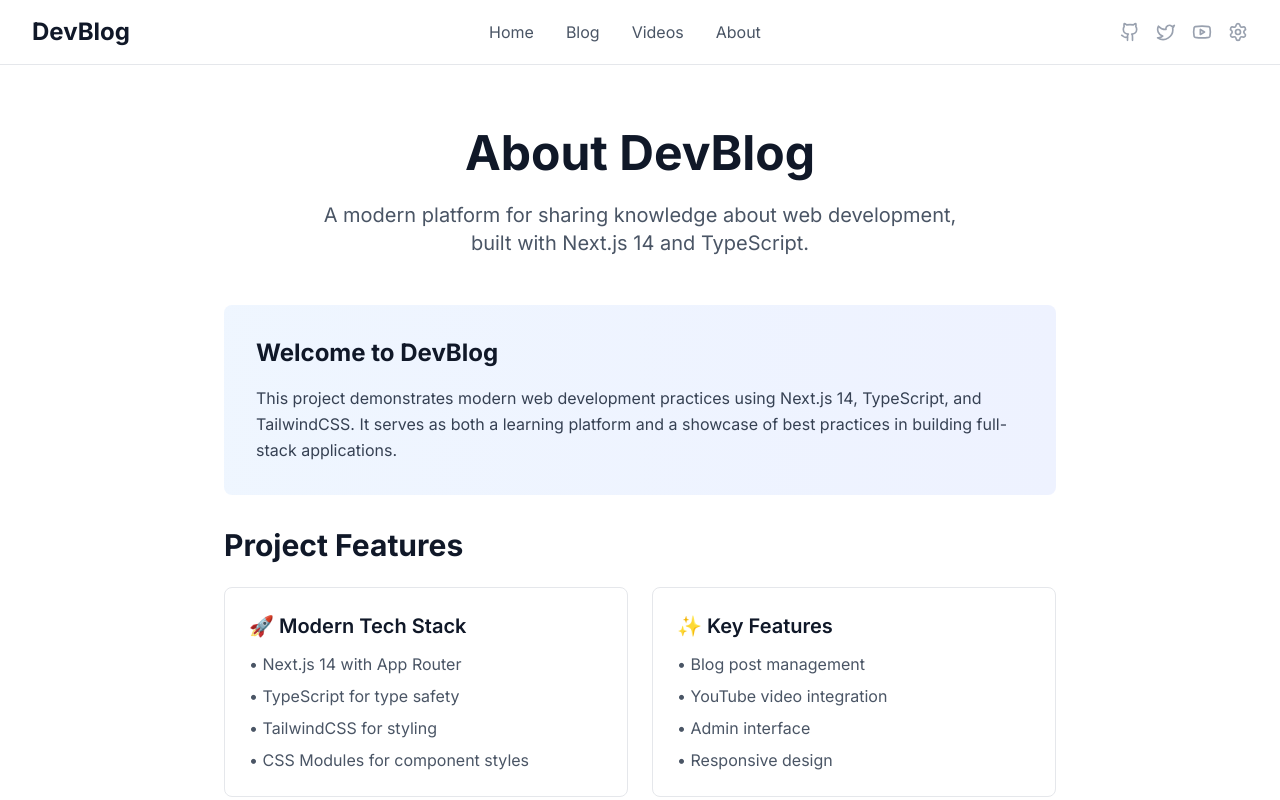
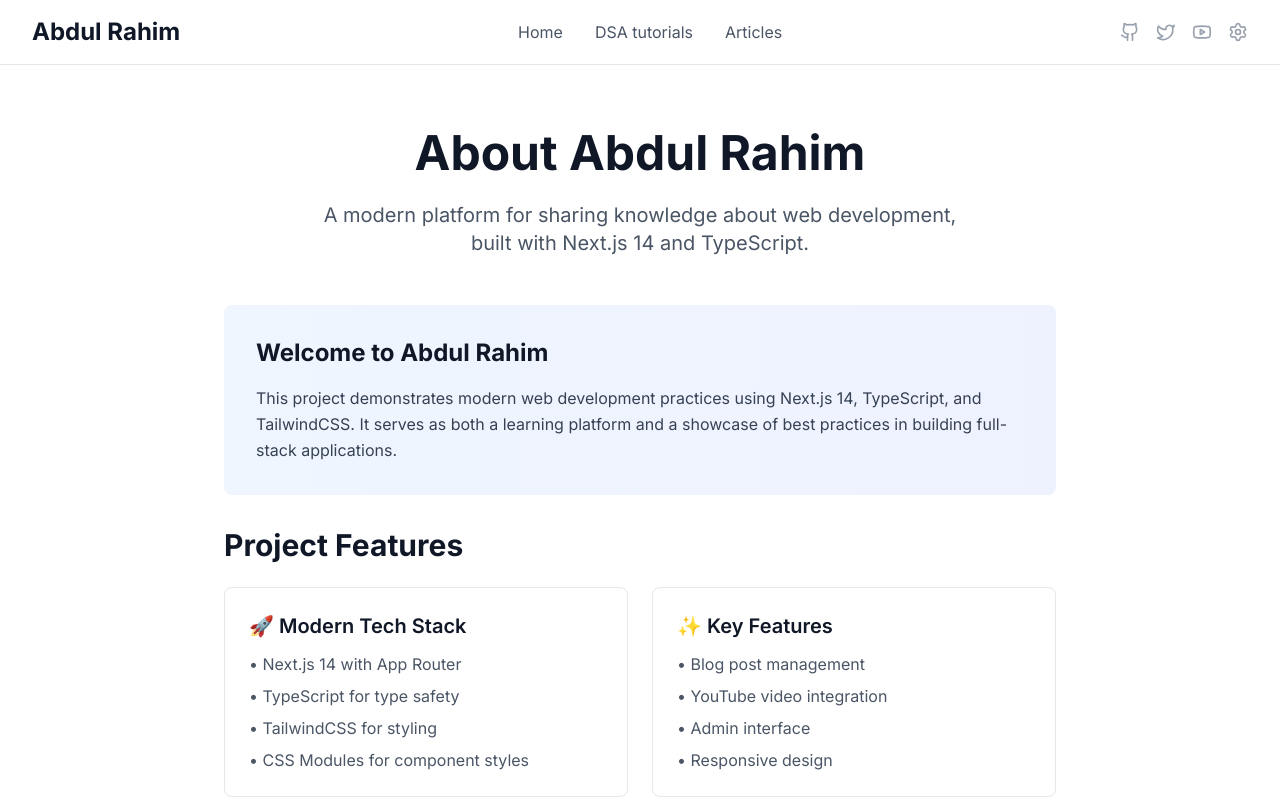
Before and after one commit to Abdul-Rahimm/PortFolio, a Next.js app: page /about in a window 1280 px wide. Shown: the top 800 px of the page. Built offline with nearby package versions, Linux system fonts and the light colour scheme.

Commit message:
made a few UI changes and content

```diff
--- a/src/app/about/page.tsx
+++ b/src/app/about/page.tsx
@@ -5,7 +5,7 @@ export default function AboutPage() {
         {/* Header */}
         <div className="text-center mb-12">
           <h1 className="text-4xl md:text-5xl font-bold text-gray-900 dark:text-white mb-6">
-            About DevBlog
+            About Abdul Rahim
           </h1>
           <p className="text-xl text-gray-600 dark:text-gray-300 max-w-2xl mx-auto">
             A modern platform for sharing knowledge about web development,
@@ -17,7 +17,7 @@ export default function AboutPage() {
         <div className="prose prose-lg dark:prose-invert max-w-none">
           <div className="bg-gradient-to-r from-blue-50 to-indigo-50 dark:from-blue-900/20 dark:to-indigo-900/20 rounded-lg p-8 mb-8">
             <h2 className="text-2xl font-bold text-gray-900 dark:text-white mb-4">
-              Welcome to DevBlog
+              Welcome to Abdul Rahim
             </h2>
             <p className="text-gray-700 dark:text-gray-300 leading-relaxed">
               This project demonstrates modern web development practices using Next.js 14,
--- a/src/app/layout-new.tsx
+++ b/src/app/layout-new.tsx
@@ -7,20 +7,20 @@ import Footer from "@/components/ui/Footer";
 const inter = Inter({ subsets: ["latin"] });
 
 export const metadata: Metadata = {
-  title: "DevBlog - Next.js & TypeScript Tutorials",
+  title: "Rahim - Next.js & TypeScript Tutorials",
   description: "A modern blog showcasing Next.js, TypeScript, and web development tutorials with YouTube video integration.",
   keywords: ["Next.js", "TypeScript", "React", "Web Development", "Programming", "Tutorials"],
-  authors: [{ name: "DevBlog" }],
-  creator: "DevBlog",
+  authors: [{ name: "Rahim" }],
+  creator: "Rahim",
   openGraph: {
-    title: "DevBlog - Next.js & TypeScript Tutorials",
+    title: "Rahim - Next.js & TypeScript Tutorials",
     description: "Learn modern web development with Next.js, TypeScript, and more",
     type: "website",
     locale: "en_US",
   },
   twitter: {
     card: "summary_large_image",
-    title: "DevBlog - Next.js & TypeScript Tutorials",
+    title: "Rahim - Next.js & TypeScript Tutorials",
     description: "Learn modern web development with Next.js, TypeScript, and more",
   },
 };
--- a/src/app/layout.tsx
+++ b/src/app/layout.tsx
@@ -7,20 +7,20 @@ import Footer from "@/components/ui/Footer";
 const inter = Inter({ subsets: ["latin"] });
 
 export const metadata: Metadata = {
-  title: "DevBlog - Next.js & TypeScript Tutorials",
+  title: "Abdul Rahim - Next.js & TypeScript Tutorials",
   description: "A modern blog showcasing Next.js, TypeScript, and web development tutorials with YouTube video integration.",
   keywords: ["Next.js", "TypeScript", "React", "Web Development", "Programming", "Tutorials"],
-  authors: [{ name: "DevBlog" }],
-  creator: "DevBlog",
+  authors: [{ name: "Abdul Rahim" }],
+  creator: "Abdul Rahim",
   openGraph: {
-    title: "DevBlog - Next.js & TypeScript Tutorials",
+    title: "Abdul Rahim - Next.js & TypeScript Tutorials",
     description: "Learn modern web development with Next.js, TypeScript, and more",
     type: "website",
     locale: "en_US",
   },
   twitter: {
     card: "summary_large_image",
-    title: "DevBlog - Next.js & TypeScript Tutorials",
+    title: "Abdul Rahim - Next.js & TypeScript Tutorials",
     description: "Learn modern web development with Next.js, TypeScript, and more",
   },
 };
--- a/src/app/page-new.tsx
+++ /dev/null
@@ -1,121 +0,0 @@
-import { BlogPost, YouTubeVideo } from '@/types';
-import BlogList from '@/components/ui/BlogList';
-import YouTubeList from '@/components/ui/YouTubeList';
-
-async function getBlogs(): Promise<BlogPost[]> {
-  try {
-    const response = await fetch('http://localhost:3000/api/blogs?published=true', {
-      cache: 'no-store'
-    });
-
-    if (!response.ok) {
-      console.error('Failed to fetch blogs');
-      return [];
-    }
-
-    const result = await response.json();
-    return result.success ? result.data : [];
-  } catch (error) {
-    console.error('Error fetching blogs:', error);
-    return [];
-  }
-}
-
-async function getVideos(): Promise<YouTubeVideo[]> {
-  try {
-    const response = await fetch('http://localhost:3000/api/videos?displayed=true', {
-      cache: 'no-store'
-    });
-
-    if (!response.ok) {
-      console.error('Failed to fetch videos');
-      return [];
-    }
-
-    const result = await response.json();
-    return result.success ? result.data : [];
-  } catch (error) {
-    console.error('Error fetching videos:', error);
-    return [];
-  }
-}
-
-export default async function Home() {
-  const [blogs, videos] = await Promise.all([
-    getBlogs(),
-    getVideos()
-  ]);
-
-  // Show only the latest 6 blog posts on homepage
-  const featuredBlogs = blogs.slice(0, 6);
-
-  // Show only the latest 4 videos on homepage
-  const featuredVideos = videos.slice(0, 4);
-
-  return (
-    <div className="min-h-screen">
-      {/* Hero Section */}
-      <section className="bg-gradient-to-br from-blue-50 to-indigo-100 dark:from-gray-900 dark:to-gray-800 py-20">
-        <div className="max-w-7xl mx-auto px-4 sm:px-6 lg:px-8 text-center">
-          <h1 className="text-4xl md:text-6xl font-bold text-gray-900 dark:text-white mb-6">
-            Welcome to <span className="text-blue-600 dark:text-blue-400">DevBlog</span>
-          </h1>
-          <p className="text-xl md:text-2xl text-gray-600 dark:text-gray-300 mb-8 max-w-3xl mx-auto">
-            Exploring the world of web development through code, tutorials, and insights.
-            Join me on this journey of learning Next.js, TypeScript, and modern web technologies.
-          </p>
-          <div className="flex flex-col sm:flex-row gap-4 justify-center">
-            <a
-              href="#blogs"
-              className="bg-blue-600 hover:bg-blue-700 text-white font-semibold py-3 px-8 rounded-lg transition-colors"
-            >
-              Read Latest Posts
-            </a>
-            <a
-              href="#videos"
-              className="bg-transparent border-2 border-blue-600 text-blue-600 hover:bg-blue-600 hover:text-white font-semibold py-3 px-8 rounded-lg transition-colors"
-            >
-              Watch Videos
-            </a>
-          </div>
-        </div>
-      </section>
-
-      {/* Featured Blog Posts */}
-      <section id="blogs">
-        <BlogList blogs={featuredBlogs} title="Latest Blog Posts" />
-      </section>
-
-      {/* Featured YouTube Videos */}
-      <section id="videos">
-        <YouTubeList videos={featuredVideos} title="Latest YouTube Videos" />
-      </section>
-
-      {/* Call to Action */}
-      <section className="py-16 bg-gray-50 dark:bg-gray-900">
-        <div className="max-w-4xl mx-auto text-center px-4 sm:px-6 lg:px-8">
-          <h2 className="text-3xl font-bold text-gray-900 dark:text-white mb-4">
-            Stay Updated
-          </h2>
-          <p className="text-lg text-gray-600 dark:text-gray-300 mb-8">
-            Follow along for more tutorials, tips, and insights about modern web development.
-          </p>
-          <div className="flex flex-col sm:flex-row gap-4 justify-center">
-            <a
-              href="/blog"
-              className="bg-blue-600 hover:bg-blue-700 text-white font-semibold py-3 px-6 rounded-lg transition-colors"
-            >
-              View All Posts
-            </a>
-            <a
-              href="/videos"
-              className="bg-red-600 hover:bg-red-700 text-white font-semibold py-3 px-6 rounded-lg transition-colors"
-            >
-              All Videos
-            </a>
-          </div>
-        </div>
-      </section>
-    </div>
-  );
-}
--- a/src/app/page.tsx
+++ b/src/app/page.tsx
@@ -58,16 +58,17 @@ export default async function Home() {
       <section className="bg-gradient-to-br from-blue-50 to-indigo-100 dark:from-gray-900 dark:to-gray-800 py-20">
         <div className="max-w-7xl mx-auto px-4 sm:px-6 lg:px-8 text-center">
           <h1 className="text-4xl md:text-6xl font-bold text-gray-900 dark:text-white mb-6">
-            Welcome to <span className="text-blue-600 dark:text-blue-400">DevBlog</span>
+            Get to know <span className="text-blue-600 dark:text-blue-400">Me</span>
           </h1>
+
           <p className="text-xl md:text-2xl text-gray-600 dark:text-gray-300 mb-8 max-w-3xl mx-auto">
-            Exploring the world of web development through code, tutorials, and insights.
-            Join me on this journey of learning Next.js, TypeScript, and modern web technologies.
-          </p>
+            Passionate about Data structures, Algorithms and Problem-solving. I have a keen interest in System Design and Backend Development. </p>
+
           <div className="flex flex-col sm:flex-row gap-4 justify-center">
             <a
               href="#blogs"
-              className="bg-blue-600 hover:bg-blue-700 text-white font-semibold py-3 px-8 rounded-lg transition-colors"
+              className="bg-transparent border-2 border-blue-600 text-blue-600 hover:bg-blue-600 hover:text-white font-semibold py-3 px-8 rounded-lg transition-colors"
+
             >
               Read Latest Posts
             </a>
@@ -81,14 +82,15 @@ export default async function Home() {
         </div>
       </section>
 
-      {/* Featured Blog Posts */}
-      <section id="blogs">
-        <BlogList blogs={featuredBlogs} title="Latest Blog Posts" />
-      </section>
 
       {/* Featured YouTube Videos */}
       <section id="videos">
         <YouTubeList videos={featuredVideos} title="Latest YouTube Videos" />
+      </section>
+
+      {/* Featured Blog Posts */}
+      <section id="blogs">
+        <BlogList blogs={featuredBlogs} title="Latest Blog Posts" />
       </section>
 
       {/* Call to Action */}
--- a/src/components/ui/Footer.tsx
+++ b/src/components/ui/Footer.tsx
@@ -9,7 +9,7 @@ export default function Footer() {
         <div className="grid grid-cols-1 md:grid-cols-4 gap-8">
           {/* About Section */}
           <div className="col-span-1 md:col-span-2">
-            <h3 className="text-xl font-bold mb-4">DevBlog</h3>
+            <h3 className="text-xl font-bold mb-4">Abdul Rahim</h3>
             <p className="text-gray-300 mb-4">
               A modern blog platform showcasing articles about web development,
               programming tutorials, and tech insights. Built with Next.js and TypeScript.
@@ -77,7 +77,7 @@ export default function Footer() {
         {/* Bottom Bar */}
         <div className="border-t border-gray-800 mt-8 pt-8 flex flex-col md:flex-row justify-between items-center">
           <div className="text-gray-400 text-sm">
-            © {currentYear} DevBlog. Built with Next.js and TypeScript.
+            © {currentYear} Abdul Rahim. Built with Next.js and TypeScript.
           </div>
           <div className="flex space-x-6 mt-4 md:mt-0">
             <Link href="/privacy" className="text-gray-400 hover:text-white text-sm transition-colors">
--- a/src/components/ui/Header.tsx
+++ b/src/components/ui/Header.tsx
@@ -9,7 +9,7 @@ export default function Header() {
           {/* Logo/Title */}
           <div className="flex items-center">
             <Link href="/" className="text-2xl font-bold text-gray-900 dark:text-white">
-              DevBlog
+              Abdul Rahim
             </Link>
           </div>
 
@@ -22,23 +22,18 @@ export default function Header() {
               Home
             </Link>
             <Link
+              href="/videos"
+              className="text-gray-600 dark:text-gray-300 hover:text-gray-900 dark:hover:text-white transition-colors"
+            >
+              DSA tutorials
+            </Link>
+            <Link
               href="/blog"
               className="text-gray-600 dark:text-gray-300 hover:text-gray-900 dark:hover:text-white transition-colors"
             >
-              Blog
+              Articles
             </Link>
-            <Link
-              href="/videos"
-              className="text-gray-600 dark:text-gray-300 hover:text-gray-900 dark:hover:text-white transition-colors"
-            >
-              Videos
-            </Link>
-            <Link
-              href="/about"
-              className="text-gray-600 dark:text-gray-300 hover:text-gray-900 dark:hover:text-white transition-colors"
-            >
-              About
-            </Link>
+
           </nav>
 
           {/* Social Links & Admin */}
```
Also changed, not shown: 2 other files (tests, documents, lock files or other folders).
